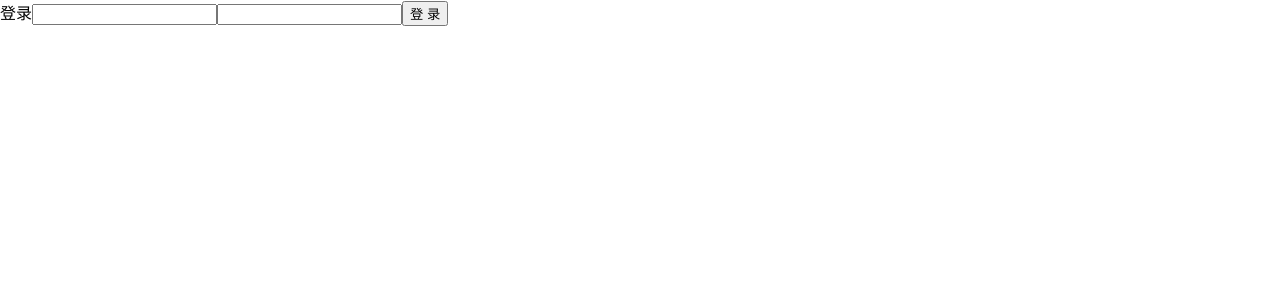
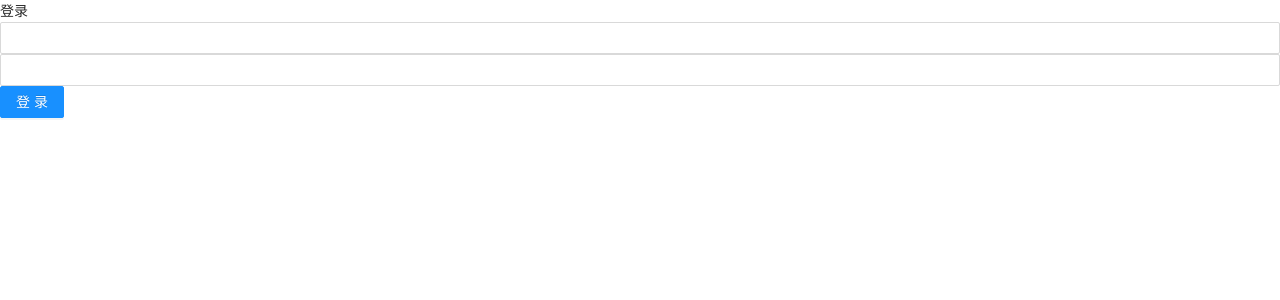
Before and after one commit to FrigonZ/res-front, a React (Create React App) app: page /#/login in a window 1280 px wide. Shown: the top 300 px of the page. Built offline with nearby package versions, Linux system fonts and the light colour scheme.

Commit message:
feat: 使用react-router搭建页面路由

```diff
--- a/package.json
+++ b/package.json
@@ -12,6 +12,7 @@
     "react": "^17.0.2",
     "react-dom": "^17.0.2",
     "react-redux": "^7.2.6",
+    "react-router-dom": "^6.2.1",
     "react-scripts": "5.0.0",
     "redux": "^4.1.2",
     "typescript": "^4.5.5",
@@ -43,6 +44,7 @@
     "@types/react": "^17.0.39",
     "@types/react-dom": "^17.0.11",
     "@types/react-redux": "^7.1.22",
+    "@types/react-router-dom": "^5.3.3",
     "@types/redux": "^3.6.0",
     "@typescript-eslint/eslint-plugin": "^5.12.0",
     "@typescript-eslint/parser": "^5.12.0",
--- a/src/App.tsx
+++ b/src/App.tsx
@@ -1,25 +1,40 @@
-import React, { useEffect, useState } from 'react';
-import { Provider } from 'react-redux';
+import React, { useEffect } from 'react';
+import {
+  HashRouter, Route, Routes,
+} from 'react-router-dom';
 import { checkToken, initToken } from './auth/token';
 import Login from './page/login';
-import Main from './page/main';
-import { store } from './store';
+import PageFrame from './page/page-frame';
+import { routers } from './page/route';
+import { useSetIsLogin } from './store/user/hooks';
 
 function App() {
-  const [isLogin, setIsLogin] = useState(false);
+  const setLogin = useSetIsLogin();
 
   useEffect(() => {
     initToken();
-    setIsLogin(checkToken());
-  }, []);
+    const isLogin = checkToken();
+    setLogin(isLogin);
+  }, [setLogin]);
 
   return (
-    <Provider store={store}>
+    <HashRouter>
       <div className="App">
-        {isLogin ? <Main setLogin={setIsLogin} /> : <Login />}
+        <Routes>
+          <Route path="/login" element={<Login />} />
+          {routers.map((page) => (
+            <Route
+              path={page.path}
+              element={(
+                <PageFrame>
+                  {page.component}
+                </PageFrame>
+              )}
+            />
+          ))}
+        </Routes>
       </div>
-    </Provider>
-
+    </HashRouter>
   );
 }
 
--- a/src/auth/token.ts
+++ b/src/auth/token.ts
@@ -17,3 +17,7 @@ export const setToken = (jwt: string) => {
   token = jwt;
   localStorage.setItem(key, token);
 };
+
+export const removeToken = () => {
+  localStorage.removeItem(key);
+};
--- a/src/index.tsx
+++ b/src/index.tsx
@@ -1,12 +1,17 @@
 import React from 'react';
 import ReactDOM from 'react-dom';
 import './index.css';
+import { Provider } from 'react-redux';
 import App from './App';
 import reportWebVitals from './reportWebVitals';
+import { store } from './store';
+import 'antd/dist/antd.min.css';
 
 ReactDOM.render(
   <React.StrictMode>
-    <App />
+    <Provider store={store}>
+      <App />
+    </Provider>
   </React.StrictMode>,
   document.getElementById('root'),
 );
--- /dev/null
+++ b/src/page/dish/index.tsx
@@ -0,0 +1,9 @@
+import React from 'react';
+
+function Dish() {
+  return (
+    <div>Dish</div>
+  );
+}
+
+export default Dish;
--- a/src/page/login/index.tsx
+++ b/src/page/login/index.tsx
@@ -1,23 +1,33 @@
 import { Button, Input } from 'antd';
 import Text from 'antd/lib/typography/Text';
 import React, { useRef } from 'react';
+import { useSelector } from 'react-redux';
+import { Navigate } from 'react-router-dom';
+import { State } from '../../constant/store';
 import { useLogin } from './hooks';
 
 function Login() {
   const username = useRef<Input>(null);
   const password = useRef<Input>(null);
   const doLogin = useLogin();
+  const { isLogin } = useSelector((state: State) => state.user);
 
-  const aid = username.current?.state.value;
-  const pwd = password.current?.state.value;
+  const handleClick = () => {
+    const aid = username.current?.state.value;
+    const pwd = password.current?.state.value;
 
-  return (
+    doLogin(aid, pwd);
+  };
+
+  return !isLogin ? (
     <>
       <Text>登录</Text>
       <Input ref={username} />
       <Input ref={password} />
-      <Button onClick={() => doLogin(aid, pwd)} type="primary">登录</Button>
+      <Button onClick={handleClick} type="primary">登录</Button>
     </>
+  ) : (
+    <Navigate to="/" />
   );
 }
 
--- a/src/page/main.tsx
+++ /dev/null
@@ -1,18 +0,0 @@
-import { Button } from 'antd';
-import React from 'react';
-
-interface Props {
-  setLogin: React.Dispatch<React.SetStateAction<boolean>>;
-}
-
-function Main(props: Props) {
-  const { setLogin } = props;
-  return (
-    <>
-      <div>main</div>
-      <Button onClick={() => setLogin(false)}>退出</Button>
-    </>
-  );
-}
-
-export default Main;
--- /dev/null
+++ b/src/page/main/index.tsx
@@ -0,0 +1,9 @@
+import React from 'react';
+
+function Main() {
+  return (
+    <div>Main</div>
+  );
+}
+
+export default Main;
--- /dev/null
+++ b/src/page/page-frame/hooks.ts
@@ -0,0 +1,11 @@
+import { useCallback } from 'react';
+import { removeToken } from '../../auth/token';
+import { useSetIsLogin } from '../../store/user/hooks';
+
+export const useLogOut = () => {
+  const setIsLogin = useSetIsLogin();
+  return useCallback(() => {
+    setIsLogin(false);
+    removeToken();
+  }, [setIsLogin]);
+};
--- /dev/null
+++ b/src/page/page-frame/index.tsx
@@ -0,0 +1,31 @@
+import { Button } from 'antd';
+import React from 'react';
+import { useSelector } from 'react-redux';
+import {
+  Link, Navigate,
+} from 'react-router-dom';
+import { State } from '../../constant/store';
+import { routers } from '../route';
+import { useLogOut } from './hooks';
+
+export interface Props {
+  children?: React.ReactNode;
+}
+
+function PageFrame({ children = null }:Props) {
+  const logOut = useLogOut();
+  const { isLogin } = useSelector((state: State) => state.user);
+  return isLogin ? (
+    <>
+      {routers.map((page) => (
+        <Link to={page.path}>{page.name}</Link>
+      ))}
+      <Button onClick={logOut}>退出</Button>
+      {children}
+    </>
+  ) : (
+    <Navigate to="/login" />
+  );
+}
+
+export default PageFrame;
--- /dev/null
+++ b/src/page/route.tsx
@@ -0,0 +1,22 @@
+import React from 'react';
+import Dish from './dish';
+import Main from './main';
+
+export interface PageRoute {
+  name: string;
+  path: string;
+  component: JSX.Element;
+}
+
+export const routers: PageRoute[] = [
+  {
+    name: '主页',
+    path: '/',
+    component: <Main />,
+  },
+  {
+    name: '菜单',
+    path: '/dish',
+    component: <Dish />,
+  },
+];
```
Also changed, not shown: 1 other file (tests, documents, lock files or other folders).
